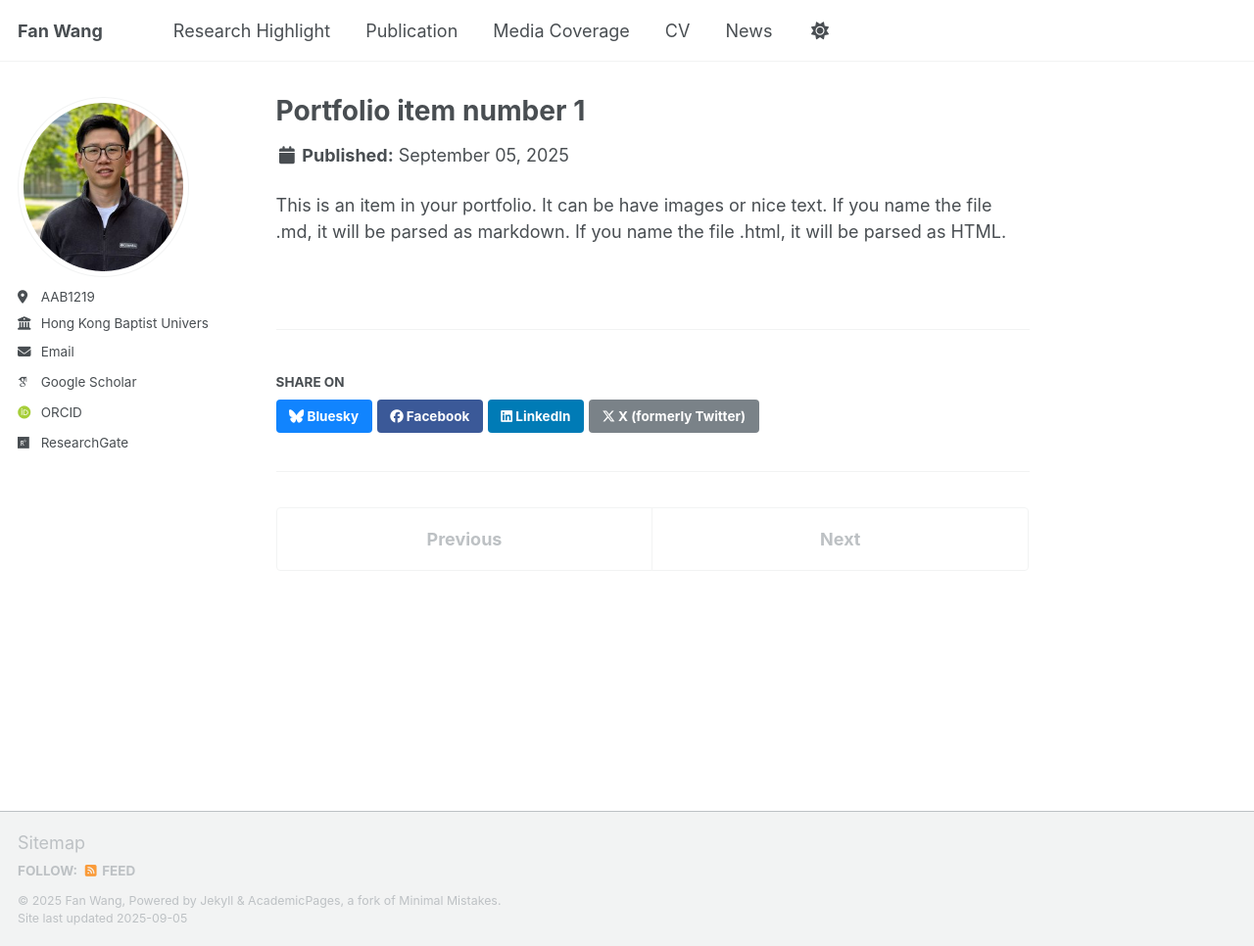
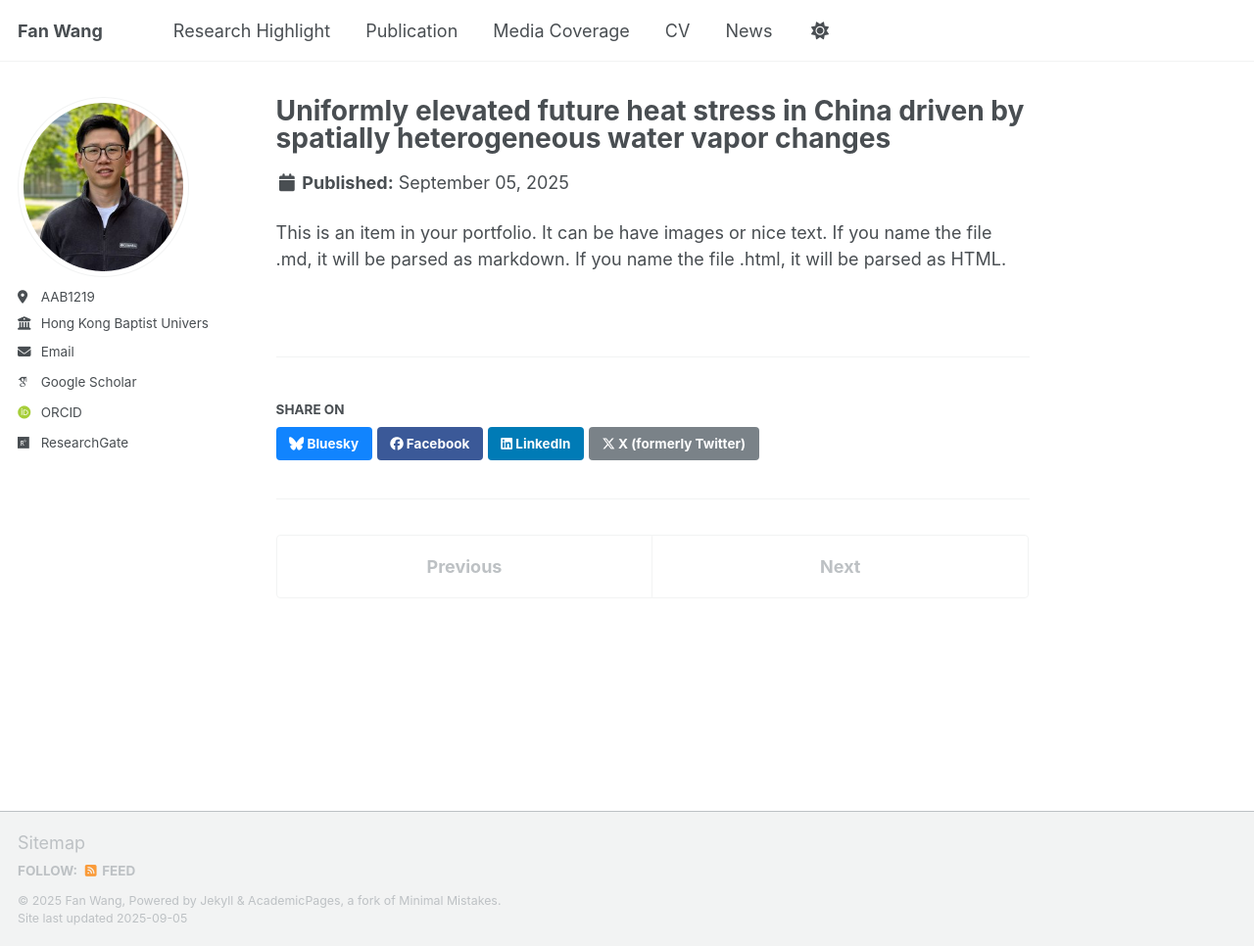
Before and after one commit to fanwang1/fanwang1.github.io, a Jekyll site: the page built from _portfolio/portfolio-1.md, in a window 1280 px wide and 966 px high. Shown: the whole window at 98% size. Built offline with Jekyll 4.4.1, drawn with Linux system fonts in a browser that asks for light colours; some web fonts are replaced; a script that is not in the unit is left out; part of the change alters nothing that is shown.

Commit message:
portfolio-1.md

```diff
--- a/_portfolio/portfolio-1.md
+++ b/_portfolio/portfolio-1.md
@@ -1,6 +1,6 @@
 ---
-title: "Portfolio item number 1"
-excerpt: "Short description of portfolio item number 1<br/><img src='/images/500x300.png'>"
+title: "Uniformly elevated future heat stress in China driven by spatially heterogeneous water vapor changes"
+excerpt: "The wet bulb temperature (Tw) has gained considerable attention as a crucial indicator of heat-related health risks. Here we report south-to-north spatially heterogeneous trends of Tw in China over 1979-2018. We find that actual water vapor pressure (Ea) changes play a dominant role in determining the different trend of Tw in southern and northern China, which is attributed to the faster warming of high-latitude regions of East Asia as a response to climate change. This warming effect regulates large-scale atmospheric features and leads to extended impacts of the South Asia high (SAH) and the western Pacific subtropical high (WPSH) over southern China and to suppressed moisture transport. Attribution analysis using climate model simulations confirms these findings. We further find that the entire eastern China, that accommodates 94% of the country’s population, is likely to experience widespread and uniform elevated thermal stress the end of this century. Our findings highlight the necessity for development of adaptation measures in eastern China to avoid adverse impacts of heat stress, suggesting similar implications for other regions as well.<br/><img src='/images/nc1.png'>"
 collection: portfolio
 ---
 
```
